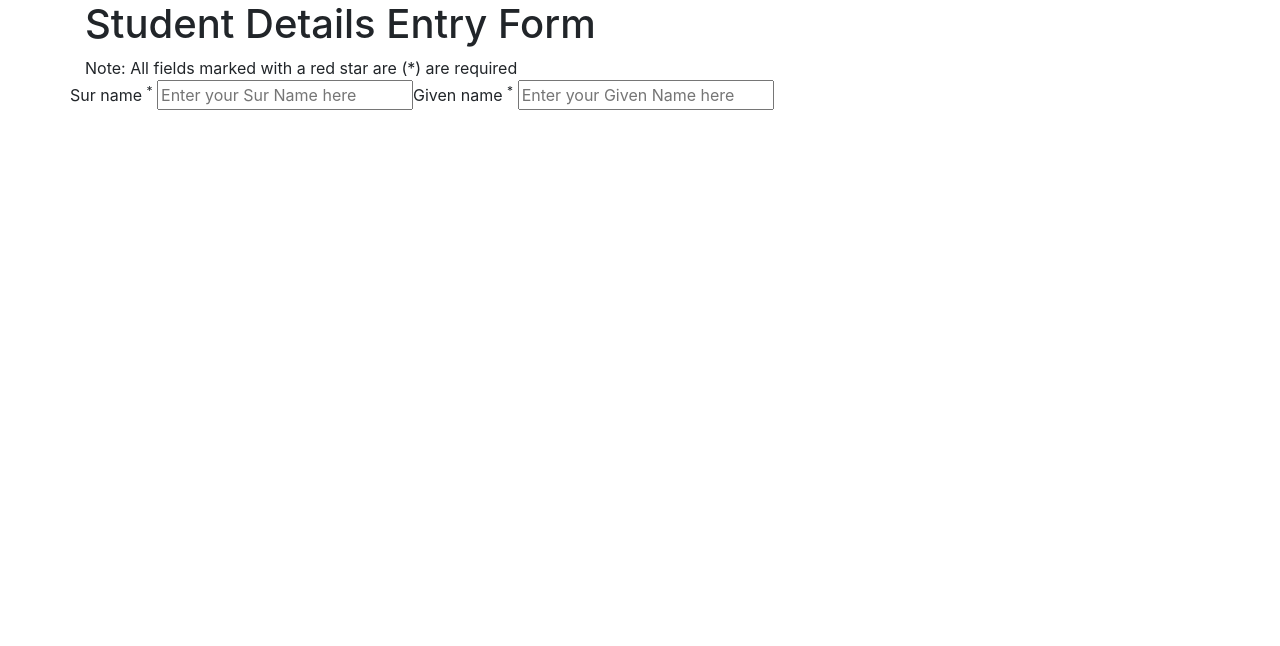
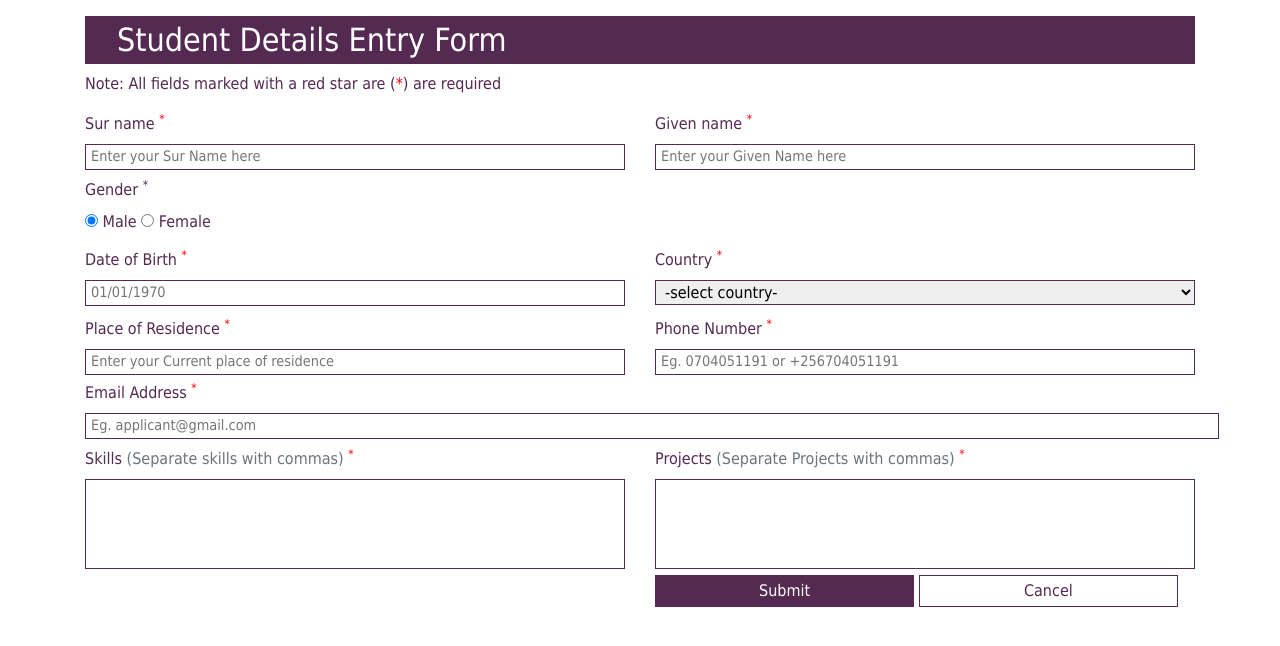
Before and after one commit to chrisopiyo/Refactory-Catalyst002-Final-Assessment, a plain HTML site: page Kato-Timothy/index.html in a window 1280 px wide. Drawn offline with Linux system fonts and the light colour scheme.

Commit message:
added more code

```diff
--- a/Kato-Timothy/css/styles.css
+++ b/Kato-Timothy/css/styles.css
@@ -0,0 +1,88 @@
+html {
+	box-sizing: border-box;
+}
+
+*,
+*:after,
+*:before {
+	box-sizing: inherit;
+}
+
+body {
+	color: #542a52;
+	font-family: "tahoma";
+}
+
+.container {
+	margin: 1em auto;
+}
+
+header {
+	margin-bottom: 1em;
+}
+
+.group-form {
+	margin-bottom: 6px;
+}
+
+h2 {
+	background: #542a52;
+	color: white;
+	padding-left: 1em;
+	height: 1.5em;
+	line-height: 1.5em;
+}
+
+.asteric {
+	color: red;
+}
+
+.error {
+	color: red;
+	font-size: .9em;
+	margin: .2em .8em;
+}
+
+/*form input styles*/
+input[type="text"],
+input[type="email"],
+input[type="tel"],
+select {
+	width: 100%;
+	padding: 1px 5px;
+	border: 1px solid #542a52;
+}
+
+input[type="email"] {
+	width: 210%;
+}
+
+textarea {
+	resize: none;
+	width: 100%;
+	height: 90px;
+	display: block;
+	border: 1px solid #542a52;
+}
+
+[placeholder] {
+	font-size: .9em;
+}
+
+.submit,
+.cancel {
+	padding: 3px 5px;
+	width: 48%;
+}
+
+.cancel {
+	background: white;
+	border: solid 1px #542a52;
+	color: #542a52;
+}
+
+.submit {
+	background: #542a52;
+	color: white;
+	border: solid 1px #542a52;
+}
--- a/Kato-Timothy/index.html
+++ b/Kato-Timothy/index.html
@@ -14,35 +14,106 @@
 
 <body>
 	<div class="container">
-		<header>
-			<h1>Student Details Entry Form</h1>
-			<div id="note">Note: All fields marked with a red star are (*) are required</div>
-		</header>
-		<form action="entry">
+		<form action="entry" id="student">
+			<header>
+				<h2>Student Details Entry Form</h2>
+				<div id="note">Note: All fields marked with a red star are (<span class="asteric">*</span>) are required</div>
+			</header>
+
 			<!--		first row-->
 			<div class="row">
-				<div class="group-form">
+				<div class="group-form col-6">
 					<label for="sur_name">Sur name <sup class="asteric">*</sup></label>
 					<input type="text" name="sur_name" id="sur_name" placeholder="Enter your Sur Name here">
+					<div class="error" id="sn-error"></div>
 				</div>
-				<div class="group-form">
-					<label for="given_name">Given name <sup>*</sup></label>
+				<div class="group-form col-6">
+					<label for="given_name">Given name <sup class="asteric">*</sup></label>
 					<input type="text" name="given_name" id="given_name" placeholder="Enter your Given Name here">
+					<div class="error" id="gn-error"></div>
 				</div>
 			</div>
 			<!--end row-->
 			<!--			second row-->
-			<div class="row"></div>
+			<div class="row">
+				<div class="group-form col-12">
+					<label>Gender <sup>*</sup></label>
+					<div class="gender">
+						<input type="radio" id="male" name="gender" checked>
+						<label for="male">Male </label>
+
+						<input type="radio" name="gender" id="female">
+						<label for="female">Female</label>
+					</div>
+				</div>
+			</div>
+			<!--end row-->
 			<!--			third-->
-			<div class="row"></div>
+			<div class="row">
+				<div class="group-form col-6">
+					<label for="birth_date">Date of Birth <sup class="asteric">*</sup></label>
+					<input type="text" name="birth_date" id="birth_date" placeholder=01/01/1970> </div> <div class="group-form col-6">
+					<label for="country">Country <sup class="asteric">*</sup></label>
+					<div class="group-form">
+						<select name="country" id="country">
+							<option value="uganda">Uganda</option>
+							<option value="kenya">Kenya</option>
+							<option value="rwanda">Rwanda</option>
+							<option value="tanzania">Tanzania</option>
+							<option value="" selected>-select country-</option>
+						</select>
+					</div>
+				</div>
+			</div>
 			<!--		fourth row	-->
-			<div class="row"></div>
+			<div class="row">
+				<div class="group-form col-6">
+					<label for="residence">Place of Residence <sup class="asteric">*</sup></label>
+					<input type="text" name="residence" id="residence" placeholder="Enter your Current place of residence">
+				</div>
+				<div class="group-form col-6">
+					<label for="phone">Phone Number <sup class="asteric">*</sup></label>
+					<input type="tel" name="phone" id="phone" placeholder="Eg. 0704051191 or +256704051191">
+				</div>
+			</div>
+			<!--end row-->
 			<!--		fifth row	-->
-			<div class="row"></div>
+			<div class="row">
+				<div class="group-form col-6">
+					<label for="email">Email Address <sup class="asteric">*</sup></label>
+					<input type="email" name="email" placeholder="Eg. applicant@gmail.com" id="email">
+					<div id="e-error" class="error"></div>
+				</div>
+			</div>
 			<!--		sixth row	-->
-			<div class="row"></div>
+			<div class="row">
+				<div class="group-form col-6">
+					<label for="skills">Skills <span class="text-secondary">(Separate skills with commas)</span> <sup class="asteric">*</sup></label>
+					<textarea name="skills" id="" cols="30" rows="10">
+
+					</textarea>
+				</div>
+				<div class="group-form col-6">
+					<label for="projects">Projects <span class="text-muted">(Separate Projects with commas)</span> <sup class="asteric">*</sup></label>
+					<textarea name="projects" id="projects">
+
+					</textarea>
+				</div>
+
+			</div>
 			<!--		seventh row	-->
-			<div class="row"></div>
+			<div class="group-form">
+				<div class="row">
+					<div class="col-6"></div>
+					<div class="col-6">
+
+						<button type="submit" class="submit">Submit</button>
+						<button type="button" class="cancel">Cancel</button></div>
+
+				</div>
+
+
+			</div>
 
 		</form>
 
--- a/Kato-Timothy/js/scripts.js
+++ b/Kato-Timothy/js/scripts.js
@@ -0,0 +1,57 @@
+var surNameEl = document.querySelector("#sur_name"),
+	givenNameEl = document.querySelector("#given_name"),
+	birthDateEl = document.querySelector("#birth_date"),
+	countryEl = document.querySelector("#country"),
+	resideEl = document.getElementById("residence"),
+	phoneEl = document.getElementById("phone"),
+	emailEl = document.getElementById("email"),
+	submitButton = document.getElementById("submit"),
+	formEl = document.getElementById("student");
+
+formEl.addEventListener("submit", (Event) => {
+
+	let validSurName = surNameEl.value !== "";
+	Event.preventDefault();
+	if (!validSurName) {
+		surNameEl.focus();
+		document.getElementById("sn-error").innerHTML = "Sur name is required";
+		return false;
+	}
+	let validGivenName = givenNameEl.value !== "";
+	if (!validGivenName) {
+		givenNameEl.focus();
+		document.getElementById("gn-error").innerHTML = "Given Name required.";
+		return false;
+	}
+
+	//validate phone
+	let validPhone = phoneEl.value !== "" && /^\d+$/;
+	if (!validPhone) {
+		validPhone.focus();
+		document.getElementById("phone-error").innerHTML = "This field is required.";
+		return false;
+	}
+
+	//validate place of residence
+	let validPlace = resideEl.value !== "";
+	if (!validPlace) {
+		validPhone.focus();
+		document.getElementById("residence").innerHTML = "This field is required.";
+		return false;
+	}
+
+	//validate place of date of birth
+	let validBirthDate = birthDateEl.value !== "";
+	if (!validBirthDate) {
+		birthDateEl.focus();
+		document.getElementById("Birthdate").innerHTML = "This field is required.";
+		return false;
+	}
+	//validate email
+	let validEmail = emailEl.value !== "" && /^\w+([\.-]?\w+)*@\w+([\.-]?\w+)*(\.\w{2,3})+$/;
+	if (!validEmail) {
+		emailEl.focus();
+		document.getElementById("e-error").innerHTML = "This field is required.";
+		return false;
+	}
+});
```
